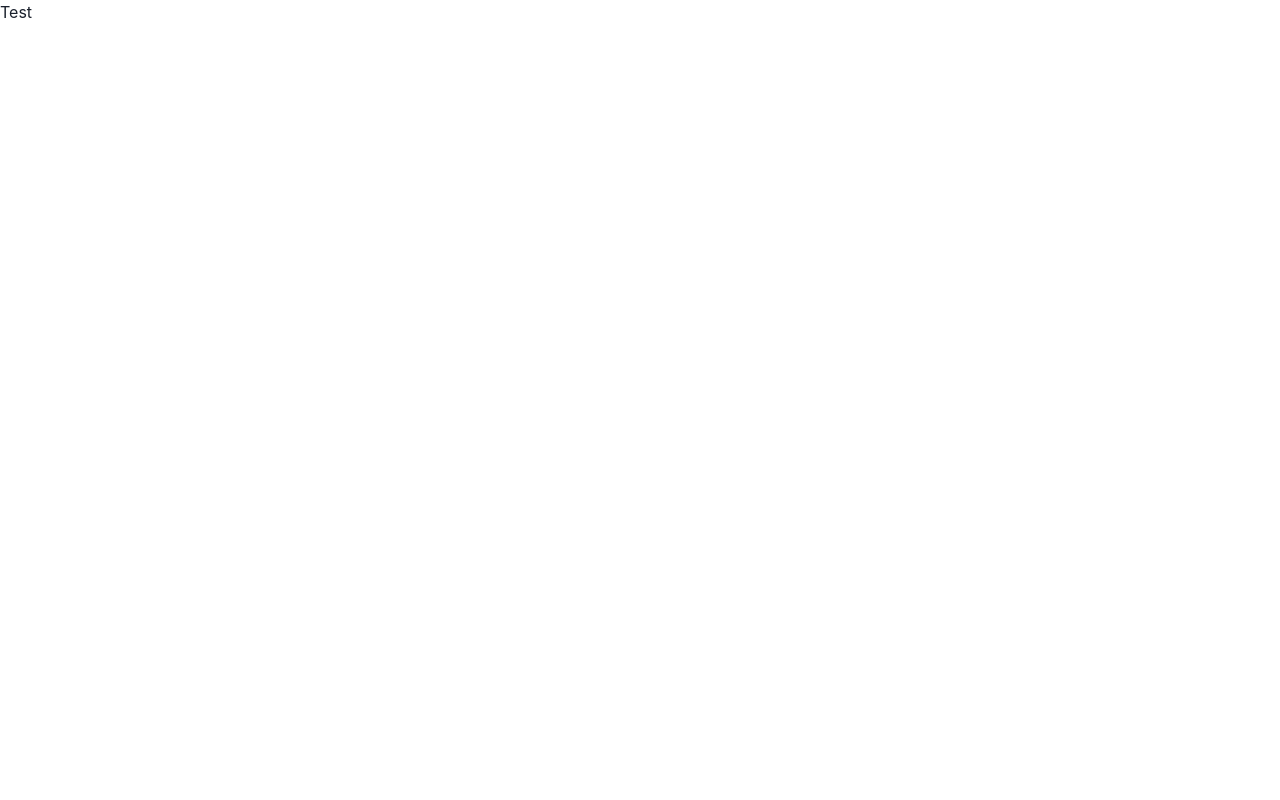
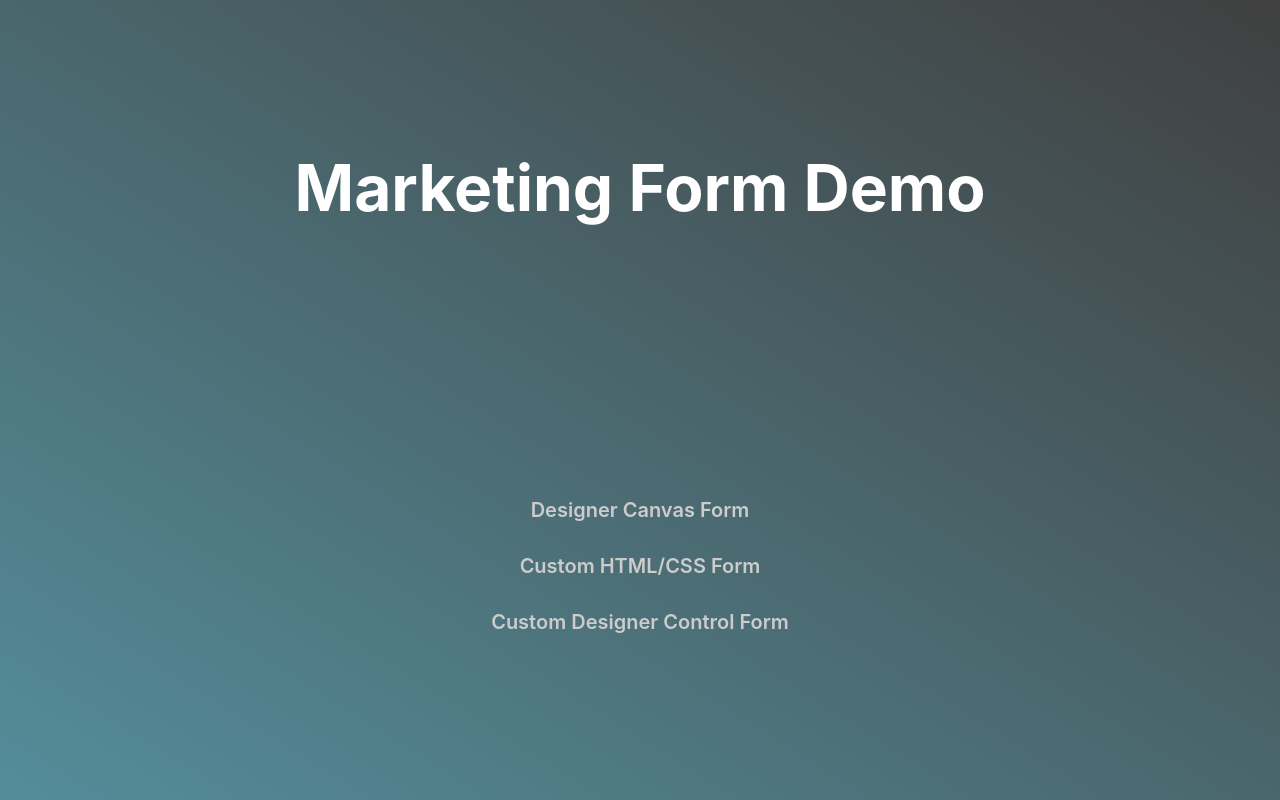
Before and after one commit to rainforss/form-template-demo, a Next.js app: page / in a window 1280 px wide. Built offline with nearby package versions, Linux system fonts and the light colour scheme.

Commit message:
added forms

```diff
--- a/pages/form-by-custom-html.tsx
+++ b/pages/form-by-custom-html.tsx
@@ -14,14 +14,14 @@ const FormByCustomHtml: React.FunctionComponent<
       bg="linear-gradient(to top right, #548D9A 0%, #404040 100%)"
     >
       <Box w="30%" h="80vh" bg="white" borderRadius="10px" p="2rem">
-        <div data-form-block-id="b80e381a-e19b-ec11-b401-0022486df69c"></div>{" "}
+        <div data-form-block-id="0f899a43-b130-ed11-9db0-000d3af4fa76"></div>{" "}
         <Script src="https://mktdplp102cdn.azureedge.net/public/latest/js/form-loader.js?v=1.84.2007" />{" "}
-        <div id="dRpU44_CbC03f6BDoPWOc2IpHp-RcHwUqmwh0HMuiXyA"></div>
+        <div id="dAdutjjzRH-XWSHihc1yWqUg3WWGy6tTbskOGn_UPtlo"></div>
         <Script src="https://mktdplp102cdn.azureedge.net/public/latest/js/ws-tracking.js?v=1.84.2007" />
         <div
           className="d365-mkt-config"
           style={{ display: "none" }}
-          data-website-id="RpU44_CbC03f6BDoPWOc2IpHp-RcHwUqmwh0HMuiXyA"
+          data-website-id="AdutjjzRH-XWSHihc1yWqUg3WWGy6tTbskOGn_UPtlo"
           data-hostname="92164b15708a49468ceb8389bcf7d220.svc.dynamics.com"
         ></div>
       </Box>
--- a/pages/index.tsx
+++ b/pages/index.tsx
@@ -1,7 +1,37 @@
+import { Box, Button, Heading } from "@chakra-ui/react";
 import type { NextPage } from "next";
+import Link from "next/link";
 
 const Home: NextPage = () => {
-  return <div>Test</div>;
+  return (
+    <Box
+      w="100%"
+      h="100vh"
+      display="flex"
+      flexDir="column"
+      justifyContent="center"
+      bg="linear-gradient(to top right, #548D9A 0%, #404040 100%)"
+    >
+      <Heading as="h1" textAlign="center" mb={64} fontSize="4rem" color="white">
+        Marketing Form Demo
+      </Heading>
+      <Link href="/form-by-designer-canvas" passHref>
+        <Button as="a" variant="link" py={4} color="#ccc" fontSize="1.25rem">
+          Designer Canvas Form
+        </Button>
+      </Link>
+      <Link href="/form-by-custom-html" passHref>
+        <Button as="a" variant="link" py={4} color="#ccc" fontSize="1.25rem">
+          Custom HTML/CSS Form
+        </Button>
+      </Link>
+      <Link href="/form-by-custom-designer-control" passHref>
+        <Button as="a" variant="link" py={4} color="#ccc" fontSize="1.25rem">
+          Custom Designer Control Form
+        </Button>
+      </Link>
+    </Box>
+  );
 };
 
 export default Home;
```
Also changed, not shown: pages/form-by-custom-designer-control.tsx (renamed from pages/form-by-design-canvas.tsx, +7 -7 lines), pages/form-by-designer-canvas.tsx (renamed from pages/form-by-custom-design-control.tsx, +7 -7 lines).
